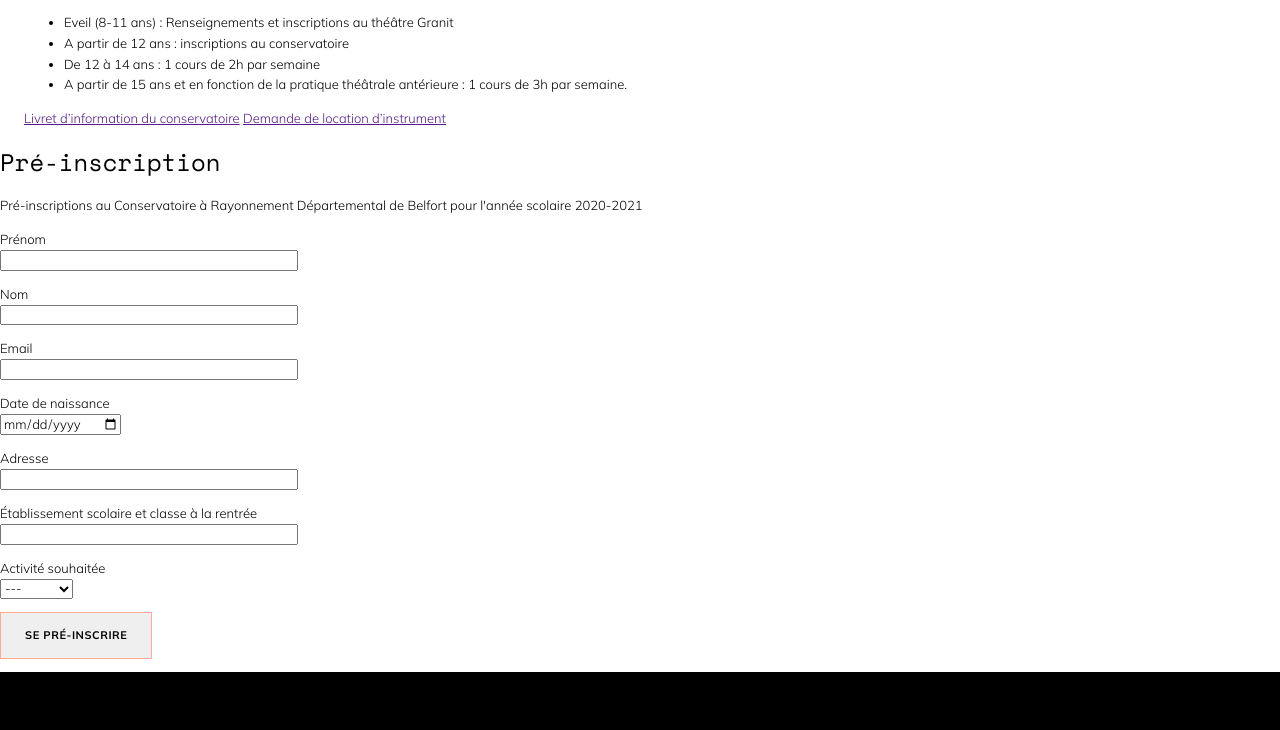
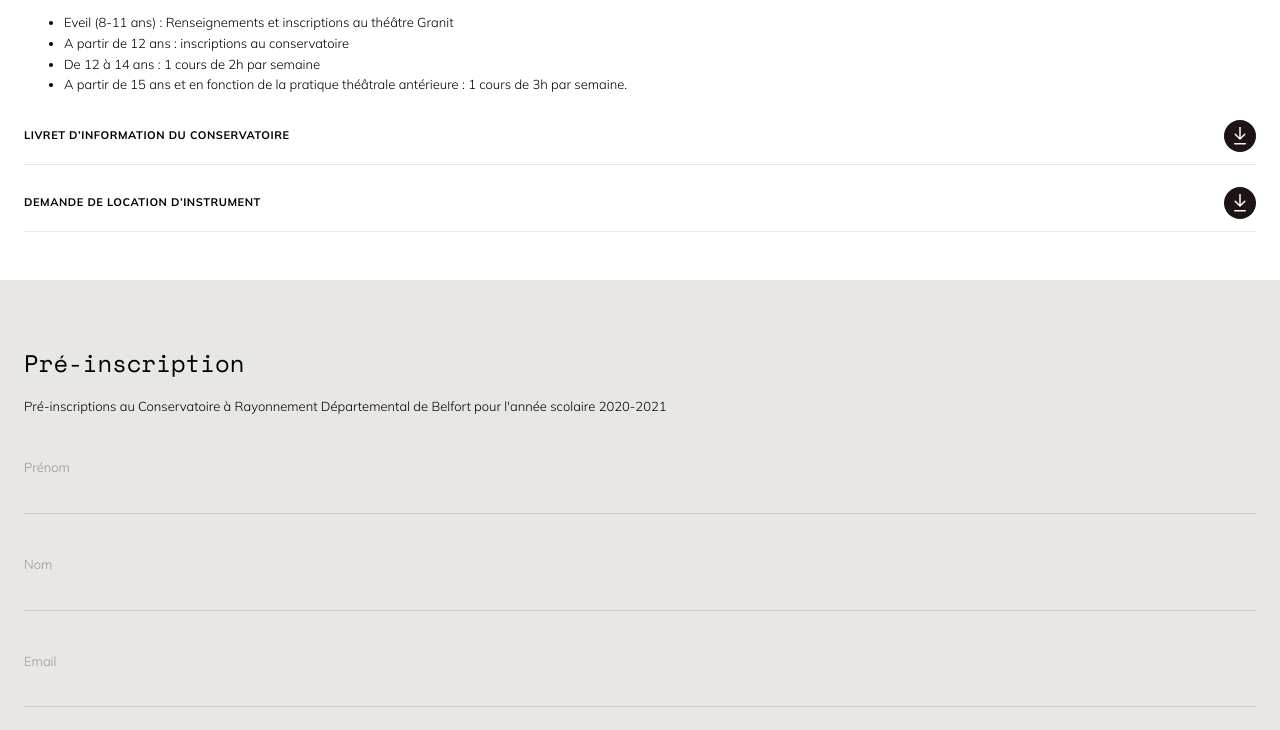
Before and after one commit to Anthox256/crd-mobile-etapes, a plain HTML site: page inscription.html in a window 1280 px wide. Shown: the part 1111-1841 px from the top of the page. Drawn offline with nearby package versions, Linux system fonts and the light colour scheme; files whose address does not match are found by name.

Commit message:
Etape 10 : Composants form + btn + infos

```diff
--- a/inscription.html
+++ b/inscription.html
@@ -70,10 +70,16 @@
           <li>A partir de 15 ans et en fonction de la pratique théâtrale antérieure : 1 cours de 3h par semaine.</li>
         </ul>
 
-        <a href="">Livret d’information du conservatoire</a>
-        <a href="">Demande de location d’instrument</a>
+        <a class="download" href="#">
+          Livret d’information du conservatoire
+          <img src="assets/icones/icon_download.svg" alt="Icone download">
+        </a>
+        <a class="download" href="#">
+          Demande de location d’instrument
+          <img src="assets/icones/icon_download.svg" alt="Icone download">
+        </a>
       </div>
-      <form action="#" method="post">
+      <form class="container form" action="#" method="post">
         <h2>Pré-inscription</h2>
         <p>Pré-inscriptions au Conservatoire à Rayonnement Départemental de Belfort pour l'année scolaire 2020-2021</p>
         <p>
@@ -117,7 +123,7 @@
           </label>
         </p>
         <p>
-          <button class="btn" type="submit">Se pré-inscrire</button>
+          <button class="btn btn--dark" type="submit">Se pré-inscrire</button>
         </p>
       </form>
     </main>
--- a/src/css/components/buttons.css
+++ b/src/css/components/buttons.css
@@ -42,6 +42,17 @@
   filter: invert();
 }
 
+
+.btn--dark {
+  border-color: var(--gray-black);
+  background-color: var(--gray-black);
+  color: var(--gray-white);
+}
+
+.btn--dark:hover {
+  box-shadow: none;
+}
+
 /* Bouton en savoir plus */
 
 .morelink {
@@ -61,3 +72,21 @@
   height: 2px;
   background-color: var(--gray-black);
 }
+
+/* Bouton + texte download */
+
+.download {
+  display: flex;
+  justify-content: space-between;
+  align-items: center;
+  margin-top: 10px;
+  padding-top: 12px;
+  padding-bottom: 12px;
+  border-bottom: 1px solid var(--gray-200);
+  font-size: var(--text-sm);
+  text-transform: uppercase;
+  text-decoration: none;
+  letter-spacing: var(--letter-spacing);
+  font-weight: bold;
+  color: var(--gray-black);
+}
--- a/src/css/layout/footer.css
+++ b/src/css/layout/footer.css
@@ -4,6 +4,11 @@
   padding-top: 64px;
   padding-bottom: 64px;
 }
+
+body:not(.home) .footer {
+  margin-top: var(--space4x);
+}
+
 .footer a {
   color: var(--gray-white);
   text-decoration: none;
--- a/src/css/layout/forms.css
+++ b/src/css/layout/forms.css
@@ -0,0 +1,40 @@
+.form {
+  background-color: var(--gray-200);
+  padding-top:50px;
+  padding-bottom: 50px;
+  margin-bottom: 0;
+  margin-top: var(--space4x);
+}
+.form input,
+.form select {
+  -webkit-appearance: none;
+  appearance: none;
+  background: none;
+  border: none;
+  border-bottom: 1px solid  var(--gray-400);
+  padding: 10px 0;
+  width: 100%;
+}
+
+.form input:focus,
+.form select:focus {
+  outline: 0;
+}
+
+.form label {
+  color:  var(--gray-600);
+  margin-top: 40px;
+  display: block;
+}
+
+::-webkit-datetime-edit {
+  color:  var(--gray-600);
+}
+
+::-webkit-calendar-picker-indicator {
+  opacity: 0.2;
+}
+
+.form button {
+  margin-top: 40px;
+}
--- a/src/css/pages/single.css
+++ b/src/css/pages/single.css
@@ -0,0 +1,29 @@
+.single__excerpt {
+  font-size: var(--text-xl);
+  line-height: 1.5;
+  margin-top: 58px;
+}
+
+.infos__row {
+  display: flex;
+  align-items: baseline;
+  border-bottom: 1px solid var(--gray-200);
+  padding: var(--space2x) 0;
+}
+
+.infos__label {
+  font-size: var(--text-sm);
+  text-transform: uppercase;
+  letter-spacing: var(--letter-spacing);
+  font-weight: bold;
+  flex: 1;
+}
+
+.infos__value {
+  flex: 3;
+}
+
+.infos__link {
+  text-decoration: none;
+  color: var(--gray-black);
+}
```
Also changed, not shown: concert-ouverture.html (+16 -5 lines), 1 other file.
